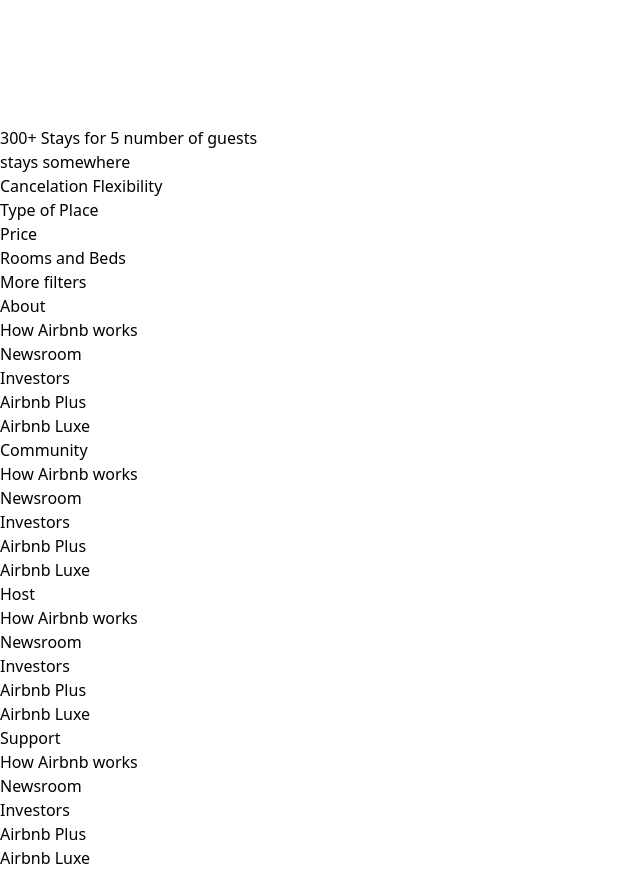
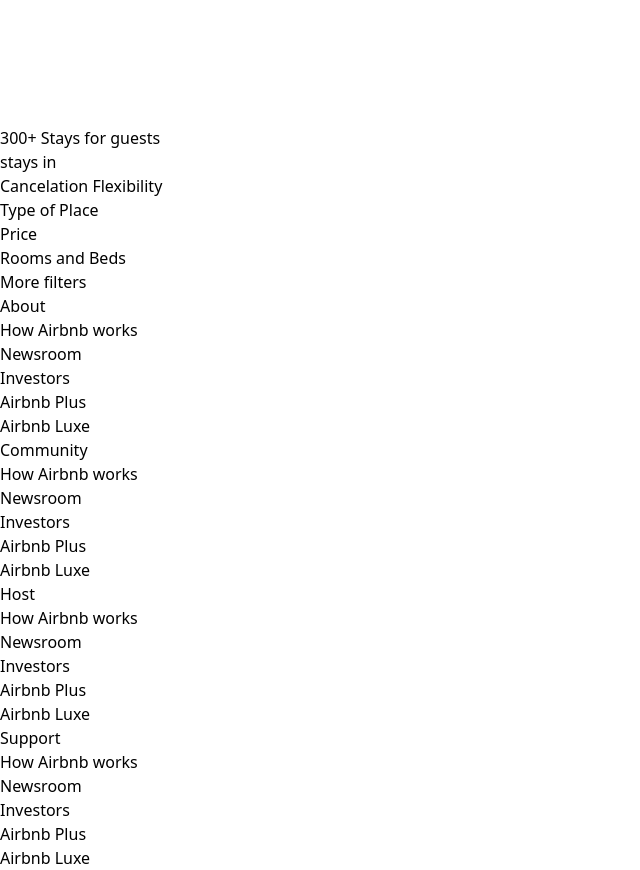
Before and after one commit to kapsakrisz/kkairbnb, a Next.js app: page /search in a window 1280 px wide. Shown: the part 5042-5912 px from the top of the page, without its empty margins (0-640 px from the left). Built offline with nearby package versions, Linux system fonts and the light colour scheme.

Commit message:
working on search page

```diff
--- a/components/Header.js
+++ b/components/Header.js
@@ -10,12 +10,15 @@
 import 'react-date-range/dist/styles.css'; // main style file
 import 'react-date-range/dist/theme/default.css'; // theme css file
 import { DateRangePicker } from 'react-date-range';
+import { useRouter } from 'next/router';
 
 function Header() {
   const [searchInput, setSearchInput] = useState("");
   const [startDate,setStartDate] = useState(new Date());
   const [endDate,setEndDate] = useState(new Date());
   const [noOfGuests,setNoOfGuests]=useState(1);
+
+  const router = useRouter();
   const selectionRange ={
     startDate:startDate,
     endDate:endDate,
@@ -32,12 +35,23 @@
     setSearchInput("");
   };
 
+  const search = ()=> {
+    router.push({
+      pathname:"/search",
+      query: {
+        location:searchInput,
+        startDate:startDate.toISOString(),
+        endDate:endDate.toISOString(),
+        noOfGuests,
+      },
+    });
+  };
 
 
 
   return (
     <header className='sticky top-0 z-50 grid grid-cols-3 bg-white shadow-md py-5 px-5 md:px-10'>
-      <div className='relative flex items-center h-10 cursor-pointer my-auto'>
+      <div onClick={()=>router.push("/")} className='relative flex items-center h-10 cursor-pointer my-auto'>
         <Image
           className='rounded-full'
           src="/kkbnbv2.jpg"
@@ -84,7 +98,7 @@
           </div>
           <div className='flex'>
             <button onClick={resetInput} className='flex-grow text-gray-400'>Cancel</button>
-            <button className='flex-grow text-red-300'>Search</button>
+            <button onClick={search} className='flex-grow text-red-300'>Search</button>
           </div>
         </div>
       )}
--- a/pages/search.js
+++ b/pages/search.js
@@ -1,19 +1,26 @@
 import Footer from "@/components/Footer";
 import Header from "@/components/Header";
+import { useRouter } from "next/router";
 import React from "react";
 
 
 function Search () {
+
+    const router=useRouter();
+    const {location,startDate,endDate,noOfGuests} =router.query;
+
+
+
     return(
         <div>
                 <Header/>
                 <main className="flex">
                     <section className="flex-grow pt-14 px-6">
                         <p className="text-xs">
-                            300+ Stays for 5 number of guests
+                            300+ Stays for {noOfGuests} guests
                         </p>
 
-                        <h1 className="text-3xl font-semibold mt-2 mb-6 ">stays somewhere</h1>
+                        <h1 className="text-3xl font-semibold mt-2 mb-6 ">stays in {location}</h1>
 
                         <div className="hidden lg:inline-flex mb-5 space-x-3 text-gray-700 whitespace-nowrap">
                             <p className="button">Cancelation Flexibility</p>
```
